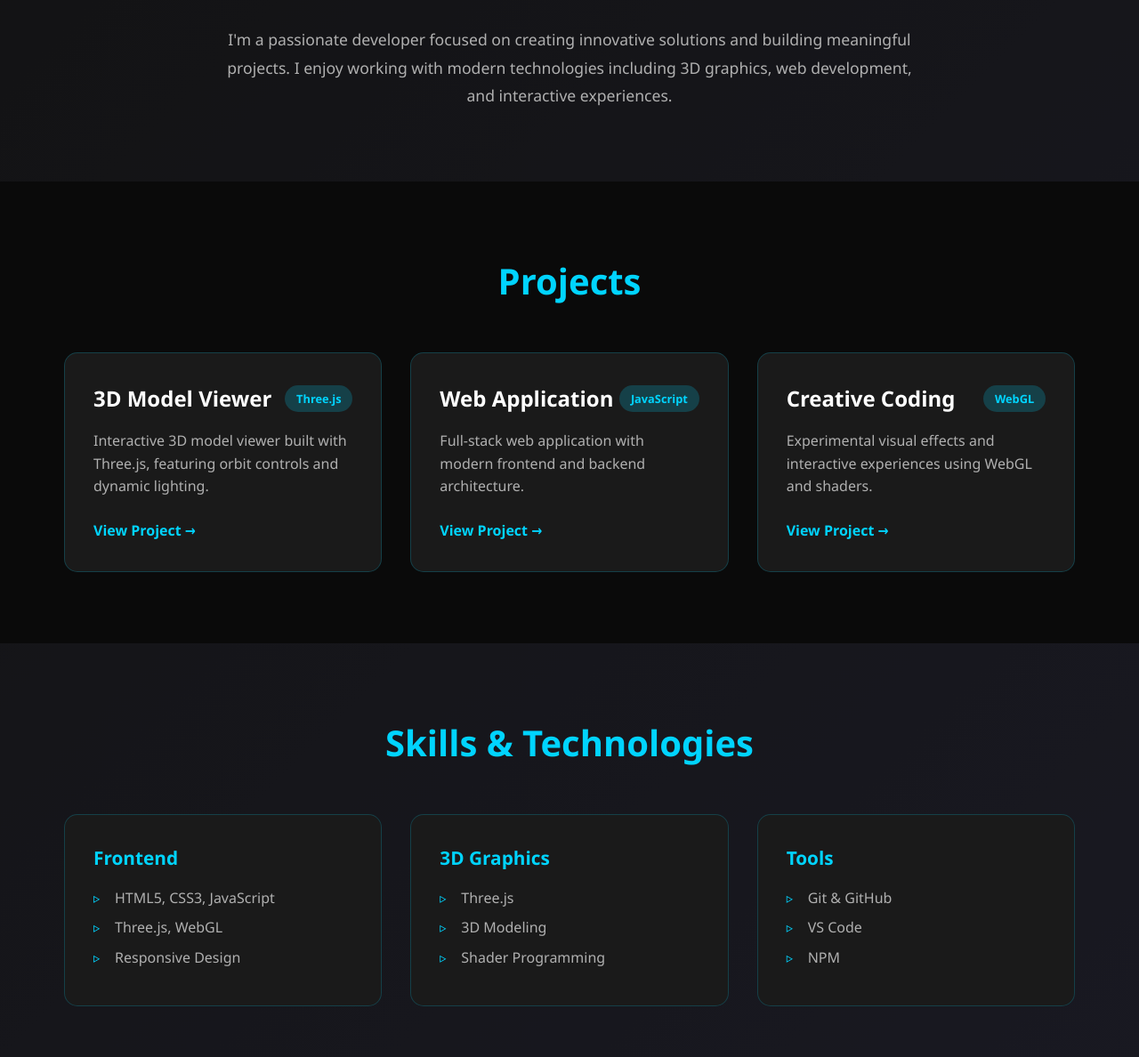
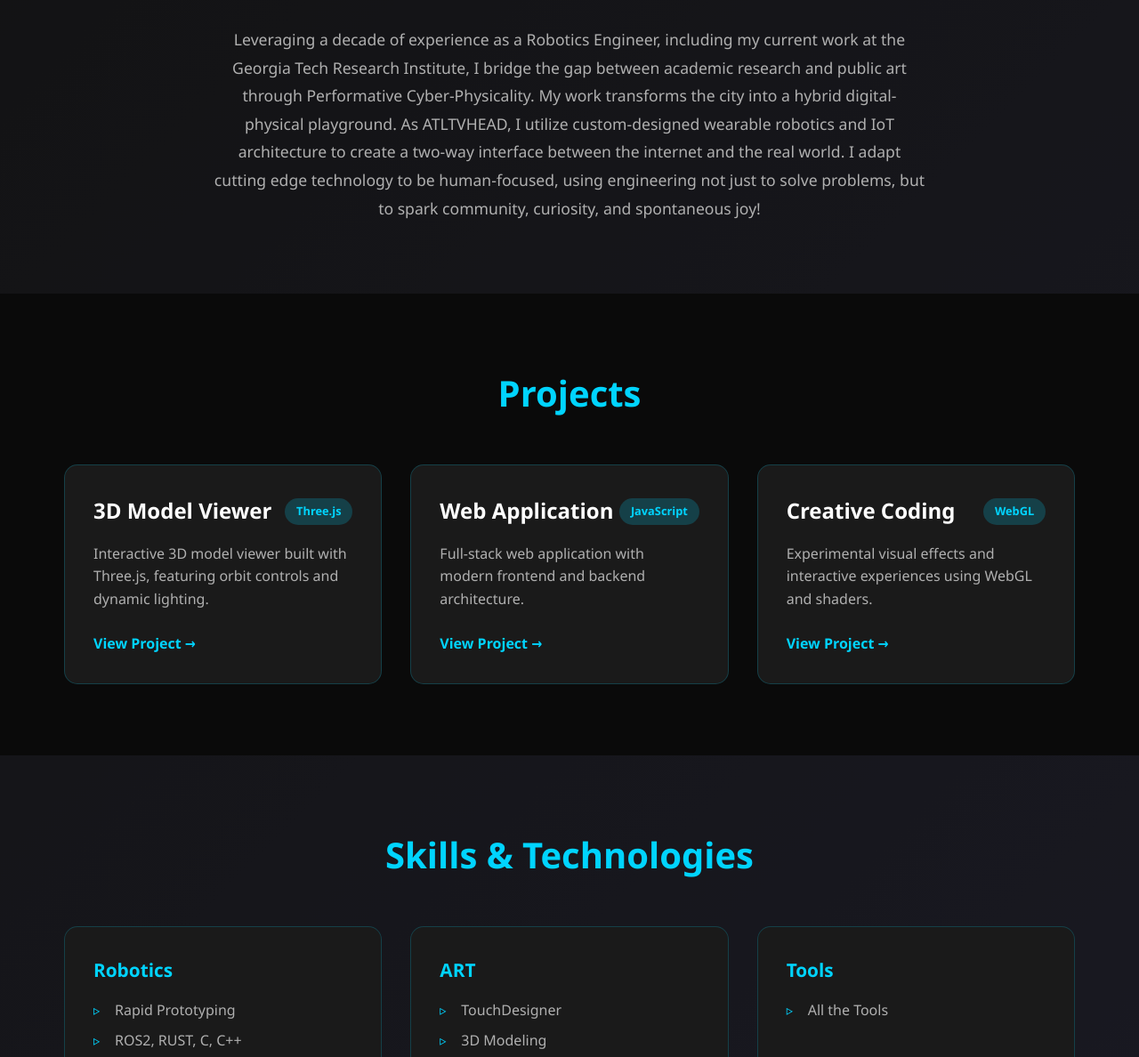
Before and after one commit to ATLTVHEAD/atltvhead.github.io, a website: page portfolio.html in a window 1280 px wide. Shown: the part 554-1742 px from the top of the page at 89% size. Drawn offline with Linux system fonts and the light colour scheme.

Commit message:
Revise portfolio content and skill categories
Updated portfolio details including subtitle, about section, skills, and technologies.

```diff
--- a/portfolio.html
+++ b/portfolio.html
@@ -21,7 +21,7 @@
     <section class="portfolio-hero">
         <div class="container">
             <h1>Portfolio</h1>
-            <p class="subtitle">Software Developer | 3D Artist | Creative Technologist</p>
+            <p class="subtitle">Roboticist | Artist | TV Wearer</p>
         </div>
     </section>
 
@@ -30,9 +30,7 @@
         <div class="container">
             <h2>About Me</h2>
             <p>
-                I'm a passionate developer focused on creating innovative solutions
-                and building meaningful projects. I enjoy working with modern technologies
-                including 3D graphics, web development, and interactive experiences.
+                Leveraging a decade of experience as a Robotics Engineer, including my current work at the Georgia Tech Research Institute, I bridge the gap between academic research and public art through Performative Cyber-Physicality. My work transforms the city into a hybrid digital-physical playground. As ATLTVHEAD, I utilize custom-designed wearable robotics and IoT architecture to create a two-way interface between the internet and the real world. I adapt cutting edge technology to be human-focused, using engineering not just to solve problems, but to spark community, curiosity, and spontaneous joy!
             </p>
         </div>
     </section>
@@ -76,17 +74,17 @@
             <h2>Skills & Technologies</h2>
             <div class="skills-grid">
                 <div class="skill-category">
-                    <h3>Frontend</h3>
+                    <h3>Robotics</h3>
                     <ul>
-                        <li>HTML5, CSS3, JavaScript</li>
-                        <li>Three.js, WebGL</li>
-                        <li>Responsive Design</li>
+                        <li>Rapid Prototyping</li>
+                        <li>ROS2, RUST, C, C++</li>
+                        <li>Human Computer Interfaces</li>
                     </ul>
                 </div>
                 <div class="skill-category">
-                    <h3>3D Graphics</h3>
+                    <h3>ART</h3>
                     <ul>
-                        <li>Three.js</li>
+                        <li>TouchDesigner</li>
                         <li>3D Modeling</li>
                         <li>Shader Programming</li>
                     </ul>
@@ -94,9 +92,7 @@
                 <div class="skill-category">
                     <h3>Tools</h3>
                     <ul>
-                        <li>Git & GitHub</li>
-                        <li>VS Code</li>
-                        <li>NPM</li>
+                        <li>All the Tools</li>
                     </ul>
                 </div>
             </div>
```
